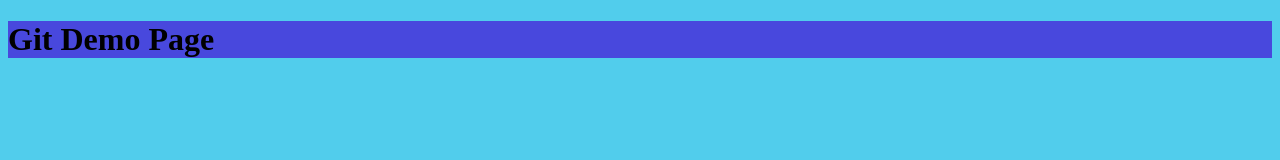
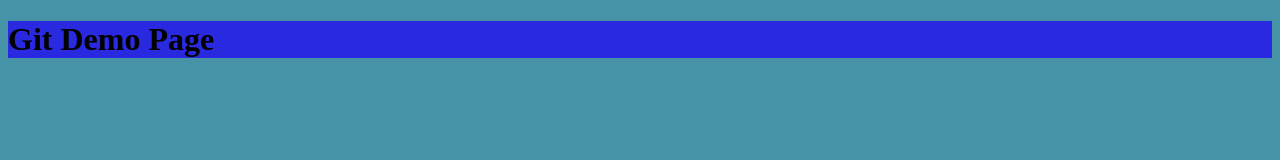
Before and after one commit to AngieS-git/test-repo, a plain HTML site: page index.html in a window 1280 px wide. Drawn offline with Linux system fonts and the light colour scheme.

Commit message:
modified bg colors of styles.css

```diff
--- a/styles.css
+++ b/styles.css
@@ -1,6 +1,6 @@
 body{
-    background-color: rgb(81, 205, 236);
+    background-color: rgb(70, 147, 167);
 }
 h1{
-    background-color: rgb(72, 72, 221);
+    background-color: rgb(41, 41, 224);
 }
```
